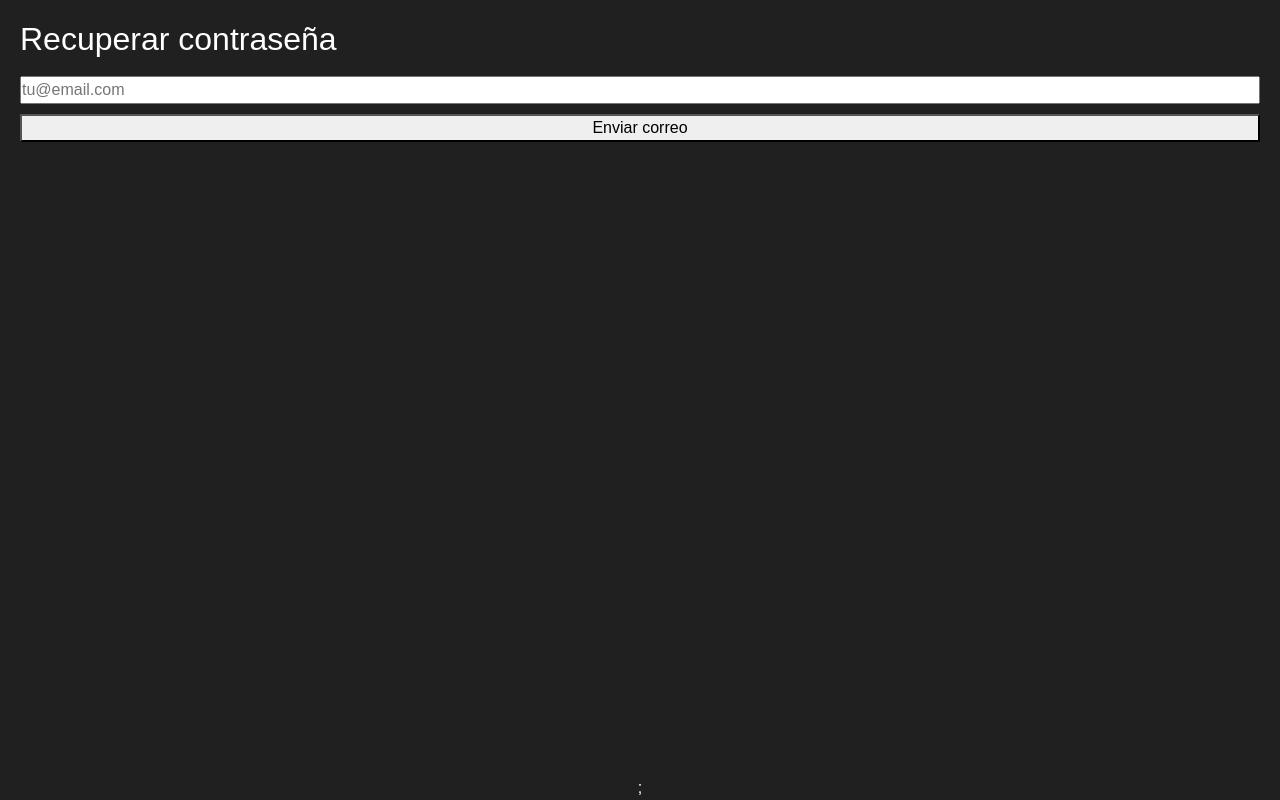
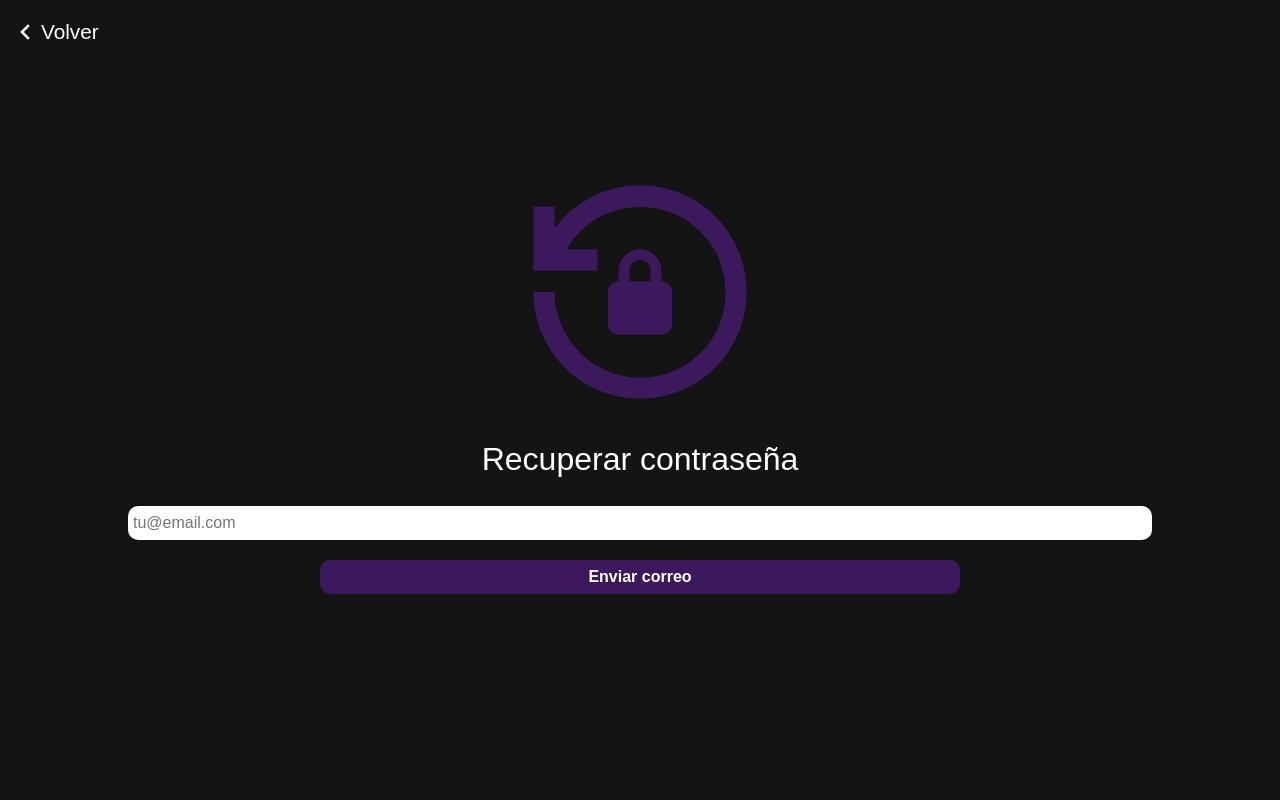
Before and after one commit to elmartuki/StremuTV, a React (Vite) app: page /password/1 in a window 1280 px wide. Built offline with nearby package versions, Linux system fonts and the light colour scheme.

Commit message:
Se arreglo un error

```diff
--- a/package.json
+++ b/package.json
@@ -18,6 +18,7 @@
     "react-hook-form": "^7.65.0",
     "react-icons": "^5.5.0",
     "react-router-dom": "^7.9.4",
+    "sass": "^1.93.2",
     "sweetalert2": "^11.26.1"
   },
   "devDependencies": {
--- a/src/App.jsx
+++ b/src/App.jsx
@@ -23,7 +23,7 @@ import "./css/editPerfil.css";
 import "./css/initPage.css";
 import "./css/login.css";
 import "./css/aboutPage.css";
-import "./css/passwordRecover.css";
+import "./css/RecoverPasswordPage.css";
 import "./css/crudFilter.css";
 import "./css/alertMessage.css";
 
--- a/src/components/passwordrecover/Passwords.jsx
+++ b/src/components/passwordrecover/Passwords.jsx
@@ -1,6 +1,7 @@
 import emailjs from "@emailjs/browser";
 import { obtenerDelLocalStorage } from "../../utils/localStorage";
 import { useState } from "react";
+import backPassword from "../../assets/passwordRecover.svg";
 
 export default function Passwords() {
   const [usuarioCorreo, setUsuarioCorreo] = useState("");
@@ -13,7 +14,7 @@ export default function Passwords() {
     const usuario = usuarios.find((u) => u.correo === usuarioCorreo);
 
     if (!usuario) {
-      alert("❌ Correo inexistente");
+      alert("Correo inexistente");
       return;
     }
 
@@ -44,16 +45,54 @@ export default function Passwords() {
   }
 
   return (
-    <form onSubmit={handleSubmit}>
-      <h2>Recuperar contraseña</h2>
+    <>
+      <form onSubmit={handleSubmit} className="form-password">
+        <div className="img">
+          <img src={backPassword} alt="password" />
+        </div>
+
+        <h2 className="title-password">Recuperar contraseña</h2>
+
+        <div className="input-password">
           <input
             type="email"
             value={usuarioCorreo}
             onChange={(e) => setUsuarioCorreo(e.target.value)}
             placeholder="tu@email.com"
+            required
           />
+        </div>
+
+        <div className="button">
           <button type="submit">Enviar correo</button>
-      {messagePass && <p>{messagePass.msg}</p>}
+        </div>
+
+        {/* 👇 Esta es la parte nueva (opción 2) */}
+        {messagePass && (
+          <div style={{ textAlign: "center", marginTop: "15px" }}>
+            {messagePass.ok ? (
+              <p style={{ color: "limegreen" }}>
+                {messagePass.msg}
+                <br />
+                <a
+                  href="https://mail.google.com/"
+                  target="_blank"
+                  rel="noopener noreferrer"
+                  style={{
+                    color: "#8a2be2",
+                    fontWeight: "600",
+                    textDecoration: "underline",
+                  }}
+                >
+                  Abrir Gmail
+                </a>
+              </p>
+            ) : (
+              <p style={{ color: "red" }}>{messagePass.msg}</p>
+            )}
+          </div>
+        )}
       </form>
+    </>
   );
 }
--- a/src/components/passwordrecover/RecoverSection.jsx
+++ b/src/components/passwordrecover/RecoverSection.jsx
@@ -3,34 +3,47 @@ import { obtenerDelLocalStorage } from "../../utils/localStorage";
 
 export default function RecoverSection() {
   const [contraseña, setContraseña] = useState("");
+
   function handlePassword(event) {
     event.preventDefault();
-    const listadoUsuario = obtenerDelLocalStorage("usuarios");
 
-    if (listadoUsuario.length === 0) {
+    const listadoUsuarios = obtenerDelLocalStorage("usuarios") || [];
+
+    if (listadoUsuarios.length === 0) {
       alert("No hay usuarios registrados");
       return;
     }
-    const [usuario] = listadoUsuario;
+
+    const [usuario] = listadoUsuarios;
+
     if (usuario.password === contraseña) {
-      alert("Esta contraseña ya existe, elige otra diferente");
+      alert("⚠️ Esta contraseña ya existe, elige otra diferente");
+      return;
     }
+
     usuario.password = contraseña;
+    localStorage.setItem("usuarios", JSON.stringify([usuario]));
 
-    localStorage.setItem("usuarios", JSON.stringify([usuario]));
-    alert("Contraseña nueva guardada con exito");
-    setContraseña("");
+    alert("✅ Contraseña nueva guardada con éxito");
+    setTimeout(() => {
+      window.location.href =
+        "https://trabajo-jygdvrifg-elmartukis-projects.vercel.app/login";
+    }, 2000);
   }
 
   return (
     <form onSubmit={handlePassword}>
       <h2 style={{ color: "white" }}>Generar nueva contraseña</h2>
+
       <input
         onChange={(e) => setContraseña(e.target.value)}
-        type="text"
+        value={contraseña}
+        type="password"
         placeholder="Nueva contraseña"
+        required
       />
-      <button>Confirmar</button>
+
+      <button type="submit">Confirmar</button>
     </form>
   );
 }
--- /dev/null
+++ b/src/css/RecoverPasswordPage.css
@@ -0,0 +1,55 @@
+.section-password {
+  width: 100%;
+  background-color: transparent;
+  color: white;
+  display: flex;
+  flex-direction: column;
+  justify-content: center;
+  align-items: center;
+}
+.form-password {
+  padding-top: 100px;
+  width: 100%;
+  display: flex;
+  flex-direction: column;
+  justify-content: center;
+  gap: 20px;
+  .img {
+    text-align: center;
+    img {
+      width: 20%;
+    }
+  }
+  .title-password {
+    text-align: center;
+  }
+  .input-password {
+    display: flex;
+    justify-content: center;
+    width: 100%;
+    input {
+      width: 80%;
+      padding: 5px 5px;
+      border: none;
+      border-radius: 10px;
+    }
+  }
+  .button {
+    width: 100%;
+    text-align: center;
+    button {
+      background-color: #3c185d;
+      color: white;
+      font-weight: 600;
+      width: 50%;
+      padding: 5px;
+      border: none;
+      border-radius: 10px;
+    }
+  }
+}
+
+.input-password input:focus {
+  border: 3px solid #3c185d;
+  outline: none;
+}
--- a/src/css/passwordRecover.css
+++ /dev/null
@@ -1,73 +0,0 @@
-.section-password {
-  width: 100%;
-  height: 100vh;
-  background-color: #202020;
-  color: white;
-  display: flex;
-  flex-direction: column;
-  justify-content: space-between;
-  align-items: center;
-}
-
-.article-password {
-  width: 100%;
-  height: 90vh;
-  .card-password {
-    display: flex;
-    align-items: center;
-    flex-direction: column;
-  }
-  .card-password {
-    width: 100%;
-    height: 80vh;
-  }
-  .img-parrafo-password {
-    display: flex;
-    flex-direction: column;
-    justify-content: space-between;
-    align-items: center;
-    img {
-      width: 100px;
-    }
-  }
-  .parrafo-correo {
-    text-align: center;
-  }
-  .navLink {
-    text-align: center;
-    padding: 20px;
-    .letter {
-      color: white;
-      text-decoration: underline;
-    }
-  }
-}
-form {
-  display: flex;
-  flex-direction: column;
-  justify-content: center;
-  flex-wrap: wrap;
-  padding: 20px;
-  width: 100%;
-  gap: 10px;
-  .input-password {
-    border: none;
-    border-radius: 10px;
-    padding: 5px 8px;
-  }
-  .button-submit {
-    width: 100%;
-    display: flex;
-    justify-content: center;
-    padding: 20px 0px;
-    button {
-      background-color: transparent;
-      color: white;
-      font-weight: 600;
-      padding: 5px 50px;
-      background-color: #491775;
-      border: none;
-      border-radius: 10px;
-    }
-  }
-}
--- a/src/pages/RecoverPasswordPage.jsx
+++ b/src/pages/RecoverPasswordPage.jsx
@@ -1,10 +1,20 @@
 import React from "react";
 import Passwords from "../components/passwordrecover/Passwords";
-
+import back from "../assets/back.svg";
+import { useNavigate } from "react-router-dom";
 export default function RecoverPasswordPage() {
+  const navigate = useNavigate();
   return (
-    <section className="section-password">
-      <Passwords />;
-    </section>
+    <>
+      <div className="form-login-back">
+        <button onClick={() => navigate("/login")}>
+          <img src={back} alt="" />
+          <p>Volver</p>
+        </button>
+      </div>
+      <section className="section-password">
+        <Passwords />
+      </section>
+    </>
   );
 }
```
Also changed, not shown: 1 other file (tests, documents, lock files or other folders). Lines whose indentation alone changed are shown as unchanged.
